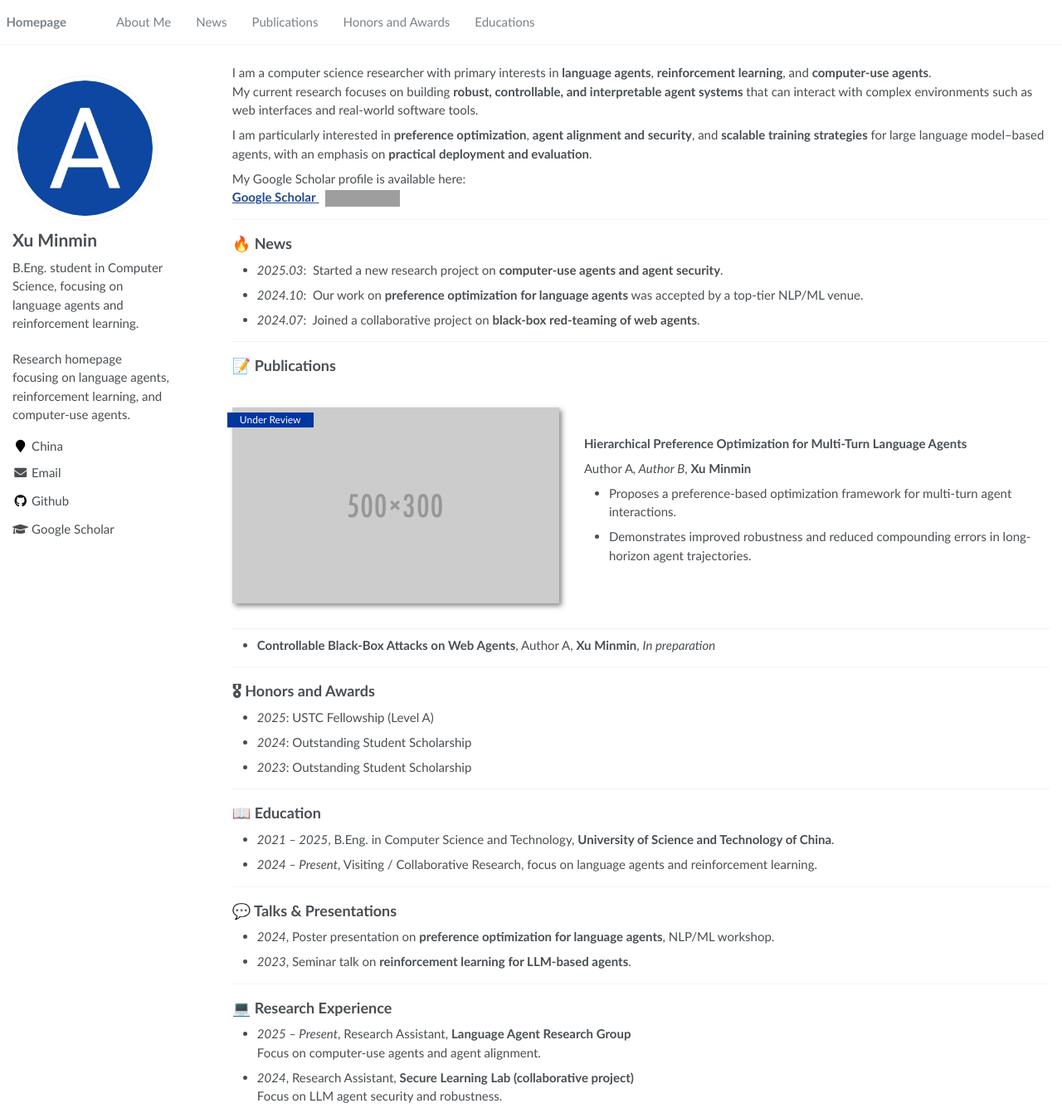
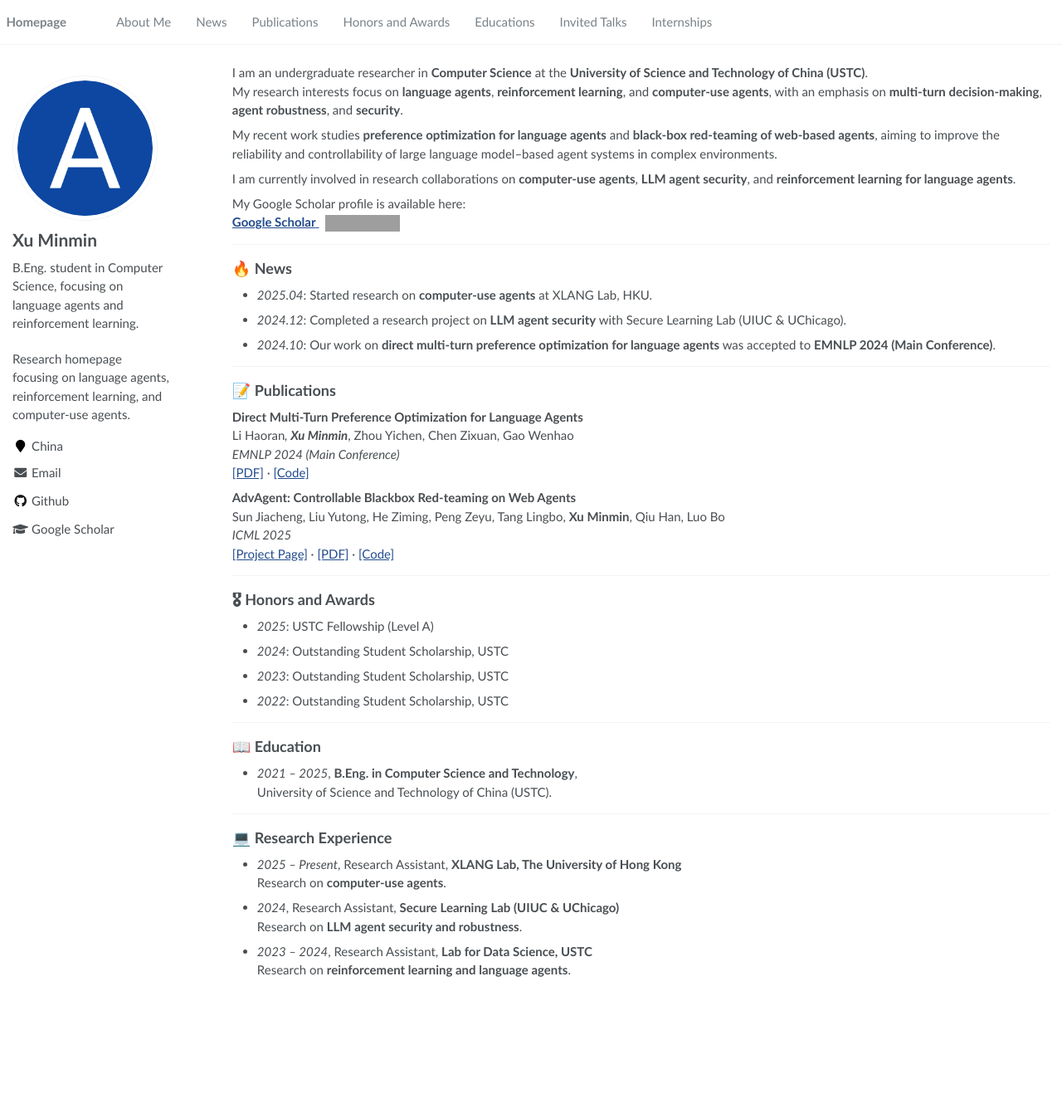
Before and after one commit to xmm-world/xmm-world.github.io, a Jekyll site: the page built from _pages/about.md, in a window 1280 px wide and 1347 px high. Shown: the whole window at 83% size. Built offline with Jekyll 4.4.1, drawn with Linux system fonts in a browser that asks for light colours; grey boxes are pictures that could not be loaded.

Commit message:
update website

```diff
--- a/_data/navigation.yml
+++ b/_data/navigation.yml
@@ -14,3 +14,9 @@ main:
 
   - title: "Educations"
     url: "/#-educations"
+
+  - title: "Invited Talks"
+    url: "/#-invited-talks"
+
+  - title: "Internships"
+    url: "/#-internships"
--- a/_pages/about.md
+++ b/_pages/about.md
@@ -17,10 +17,12 @@ redirect_from:
 
 <span class='anchor' id='about-me'></span>
 
-I am a computer science researcher with primary interests in **language agents**, **reinforcement learning**, and **computer-use agents**.
-My current research focuses on building **robust, controllable, and interpretable agent systems** that can interact with complex environments such as web interfaces and real-world software tools.
+I am an undergraduate researcher in **Computer Science** at the **University of Science and Technology of China (USTC)**.
+My research interests focus on **language agents**, **reinforcement learning**, and **computer-use agents**, with an emphasis on **multi-turn decision-making**, **agent robustness**, and **security**.
 
-I am particularly interested in **preference optimization**, **agent alignment and security**, and **scalable training strategies** for large language model–based agents, with an emphasis on **practical deployment and evaluation**.
+My recent work studies **preference optimization for language agents** and **black-box red-teaming of web-based agents**, aiming to improve the reliability and controllability of large language model–based agent systems in complex environments.
+
+I am currently involved in research collaborations on **computer-use agents**, **LLM agent security**, and **reinforcement learning for language agents**.
 
 My Google Scholar profile is available here:
 <a href='https://scholar.google.com/citations?user=YOUR_GOOGLE_SCHOLAR_ID'>
@@ -34,58 +36,44 @@ My Google Scholar profile is available here:
 ---
 
 ## 🔥 News
-- *2025.03*: &nbsp;Started a new research project on **computer-use agents and agent security**.
-- *2024.10*: &nbsp;Our work on **preference optimization for language agents** was accepted by a top-tier NLP/ML venue.
-- *2024.07*: &nbsp;Joined a collaborative project on **black-box red-teaming of web agents**.
+- *2025.04*: Started research on **computer-use agents** at XLANG Lab, HKU.
+- *2024.12*: Completed a research project on **LLM agent security** with Secure Learning Lab (UIUC & UChicago).
+- *2024.10*: Our work on **direct multi-turn preference optimization for language agents** was accepted to **EMNLP 2024 (Main Conference)**.
 
 ---
 
 ## 📝 Publications
 
-<div class='paper-box'>
-  <div class='paper-box-image'>
-    <div>
-      <div class="badge">Under Review</div>
-      <img src='images/500x300.png' alt="paper" width="100%">
-    </div>
-  </div>
-  <div class='paper-box-text' markdown="1">
+**Direct Multi-Turn Preference Optimization for Language Agents**
+Li Haoran*, **Xu Minmin***, Zhou Yichen, Chen Zixuan, Gao Wenhao
+*EMNLP 2024 (Main Conference)*
+[[PDF]](https://aclanthology.org/2024.emnlp-main.138.pdf) · [[Code]](https://github.com/swt-user/DMPO)
 
-**Hierarchical Preference Optimization for Multi-Turn Language Agents**
-
-Author A*, Author B*, **Xu Minmin**
-
-- Proposes a preference-based optimization framework for multi-turn agent interactions.
-- Demonstrates improved robustness and reduced compounding errors in long-horizon agent trajectories.
-
-</div>
-</div>
-
-- **Controllable Black-Box Attacks on Web Agents**, Author A, **Xu Minmin**, *In preparation*
+**AdvAgent: Controllable Blackbox Red-teaming on Web Agents**
+Sun Jiacheng, Liu Yutong, He Ziming, Peng Zeyu, Tang Lingbo, **Xu Minmin**, Qiu Han, Luo Bo
+*ICML 2025*
+[[Project Page]](https://ai-secure.github.io/AdvAgent/) · [[PDF]](https://arxiv.org/pdf/2410.17401) · [[Code]](https://github.com/AI-secure/AdvAgent)
 
 ---
 
 ## 🎖 Honors and Awards
 - *2025*: USTC Fellowship (Level A)
-- *2024*: Outstanding Student Scholarship
-- *2023*: Outstanding Student Scholarship
+- *2024*: Outstanding Student Scholarship, USTC
+- *2023*: Outstanding Student Scholarship, USTC
+- *2022*: Outstanding Student Scholarship, USTC
 
 ---
 
 ## 📖 Education
-- *2021 – 2025*, B.Eng. in Computer Science and Technology, **University of Science and Technology of China**.
-- *2024 – Present*, Visiting / Collaborative Research, focus on language agents and reinforcement learning.
-
----
-
-## 💬 Talks & Presentations
-- *2024*, Poster presentation on **preference optimization for language agents**, NLP/ML workshop.
-- *2023*, Seminar talk on **reinforcement learning for LLM-based agents**.
+- *2021 – 2025*, **B.Eng. in Computer Science and Technology**,
+  University of Science and Technology of China (USTC).
 
 ---
 
 ## 💻 Research Experience
-- *2025 – Present*, Research Assistant, **Language Agent Research Group**
-  Focus on computer-use agents and agent alignment.
-- *2024*, Research Assistant, **Secure Learning Lab (collaborative project)**
-  Focus on LLM agent security and robustness.
+- *2025 – Present*, Research Assistant, **XLANG Lab, The University of Hong Kong**
+  Research on **computer-use agents**.
+- *2024*, Research Assistant, **Secure Learning Lab (UIUC & UChicago)**
+  Research on **LLM agent security and robustness**.
+- *2023 – 2024*, Research Assistant, **Lab for Data Science, USTC**
+  Research on **reinforcement learning and language agents**.
```
